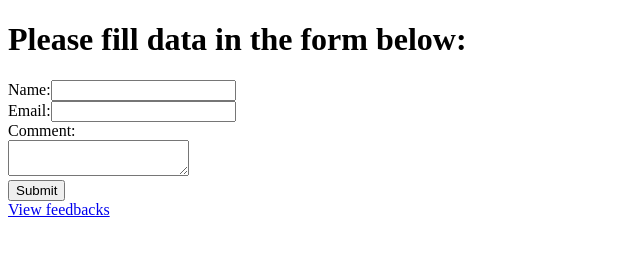
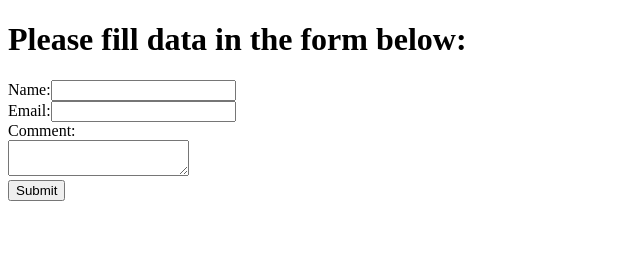
Before and after one commit to KravMaguy/randall-mongoose, a website: page public/index.html in a window 1280 px wide. Shown: the whole page, without its empty margins (0-640 px from the left). Drawn offline with nearby package versions, Linux system fonts and the light colour scheme.

Commit message:
removed comments, app still not posting new data

```diff
--- a/public/index.html
+++ b/public/index.html
@@ -15,31 +15,12 @@
         <br>
         <input type="submit" value="Submit">
     </form>
-    <a href="/view-feedbacks">View feedbacks</a>
     <ul id=comments></ul>
     <script src="https://code.jquery.com/jquery-3.3.1.min.js"></script>
     <script>
-//       $.ajax({
-//         url: '/view-feedbacks',
-//         type: 'GET'
-//       })
-//       .done(function(feedbacks) {
-//         console.log(feedbacks)
-//         for(let i=0; i<feedbacks.comments.length; i++){
-//             $('#comments').append(feedbacks.comments[i].email)
-//             console.log(feedbacks.comments[i].email);
-//         }
-//         console.log(feedbacks.comments.length)
 
-// })
-
-//       .fail(function(e) {
-//         console.log(e);
-//       });
-//var url= window.location.href
 document.getElementById("form").addEventListener('submit', function(e) {
   e.preventDefault();
- // fetch(`${url}`)
  fetch('/route')
 .then((response => {
          status = response.status;
```
Also changed, not shown: app.js (+0 -20 lines).
